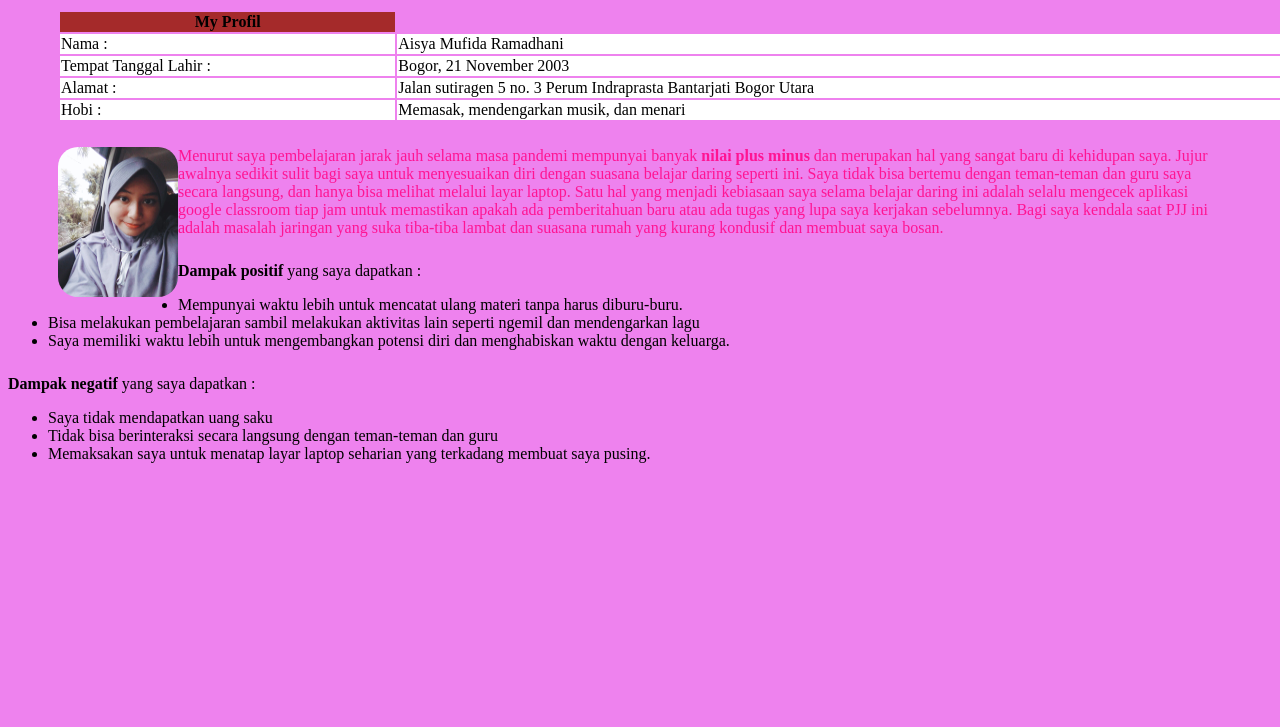
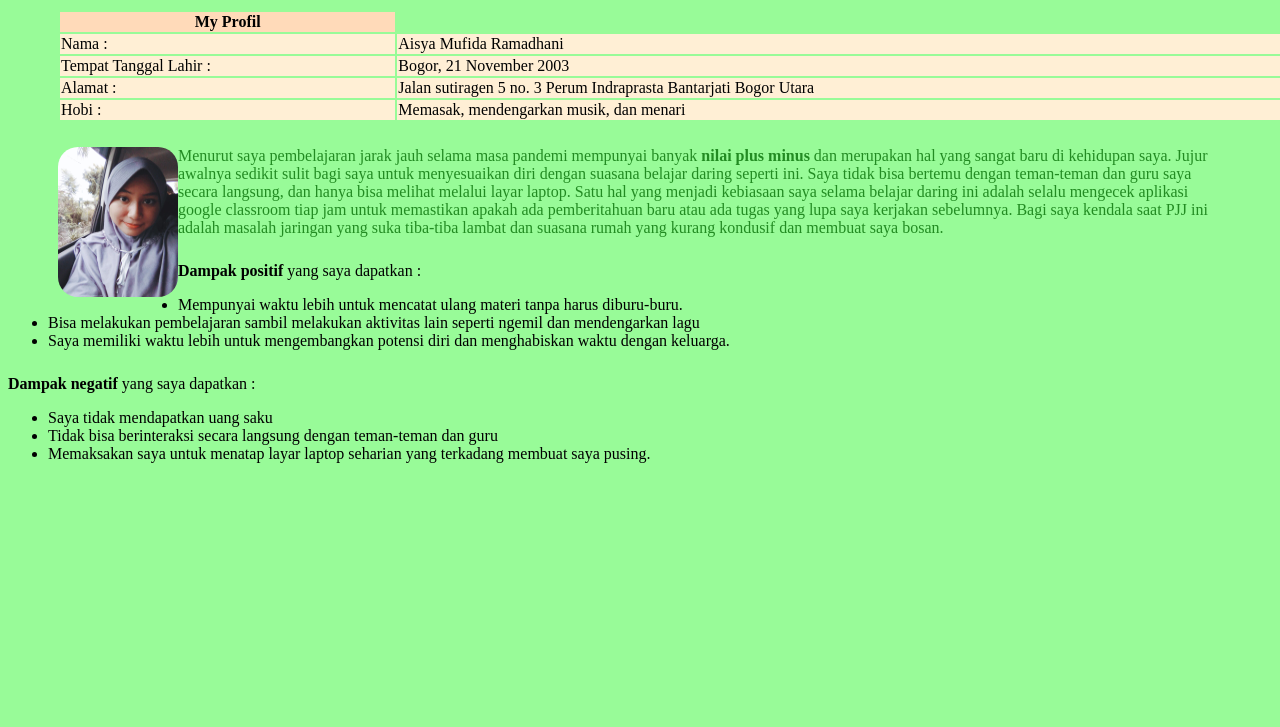
Before and after one commit to aisyamufida/aisyamufida.github.io, a plain HTML site: page index.html in a window 1280 px wide. Shown: the part 73-800 px from the top of the page. Drawn offline with Linux system fonts and the light colour scheme.

Commit message:
Update Latihan 4.css

```diff
--- a/Latihan 4.css
+++ b/Latihan 4.css
@@ -8,12 +8,12 @@
 	h1 {text-shadow: 2px 2px;}
 	img {border-radius: 20px;}
 	img {margin-left: 50px;}
-	body {background-color: violet;}
-	th {background-color: brown;}
+	body {background-color: PaleGreen;}
+	th {background-color: PeachPuff;}
 	th {font-family: Lucida Handwriting, serif;}
-	td{background-color: white;}
+	td{background-color: PapayaWhip;}
 	table {margin: 25px 50px 25px 50px;}
 	table {border-radius: 10px;}
 	p {font-family: Lucida Handwriting, serif;}
-	p {color: DeepPink;}
+	p {color: ForestGreen;}
 </style>
```
